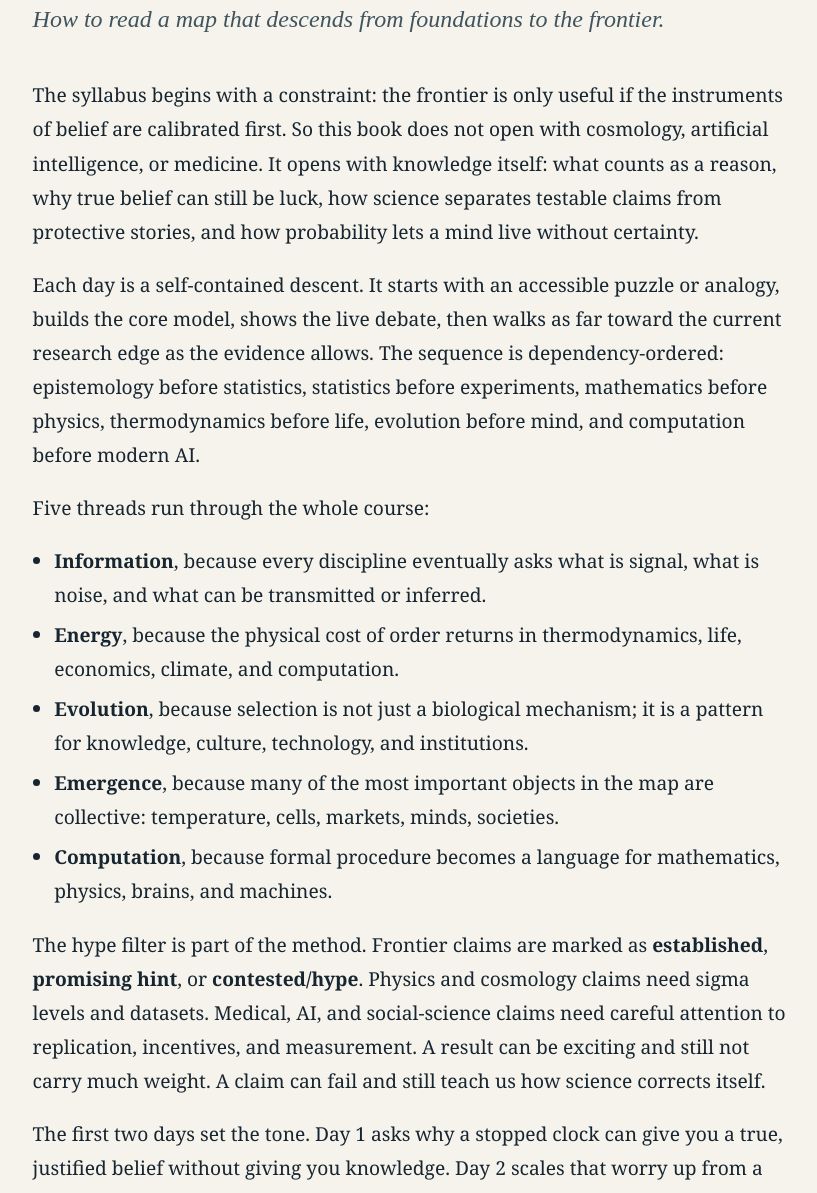
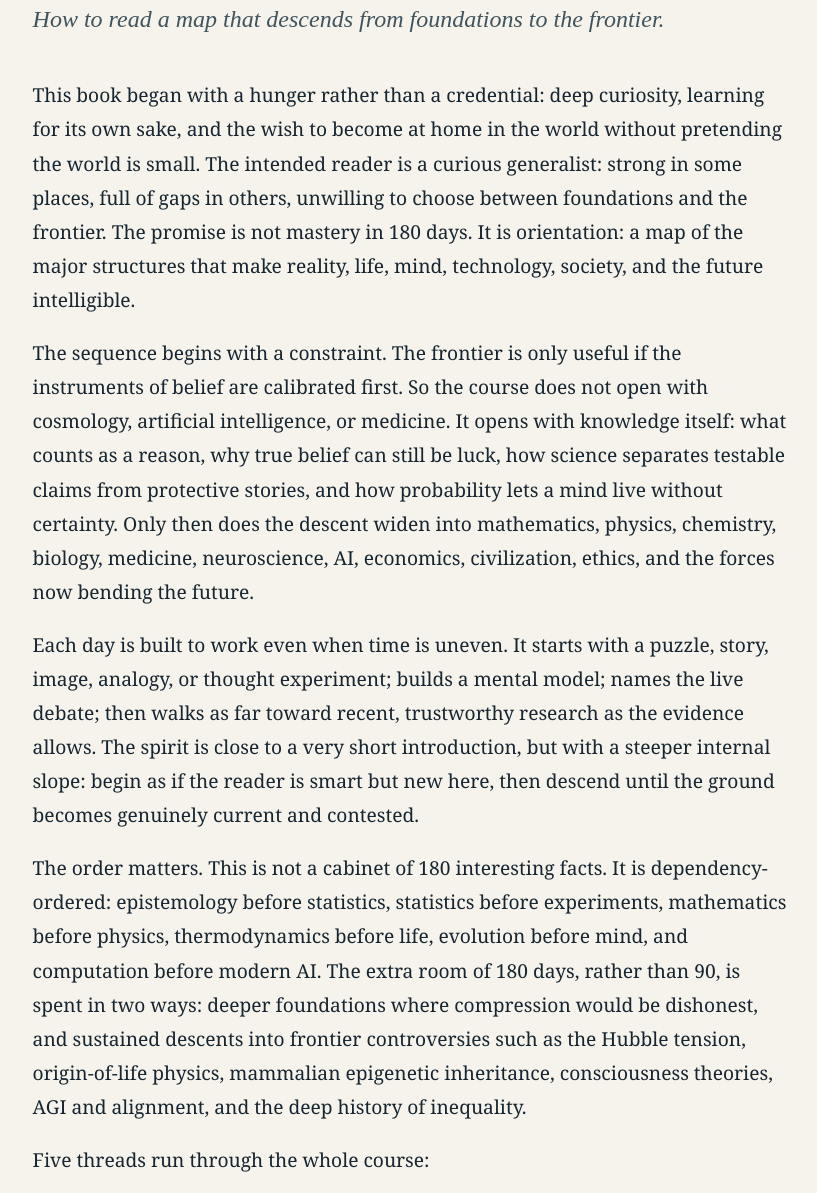
Before and after one commit to dotkrnl/180-descent, an Eleventy site: page src/pages/introduction.md in a window 1280 px wide. Shown: the part 196-1389 px from the top of the page, without its empty margins (229-1046 px from the left). Built offline with nearby package versions, Linux system fonts and the light colour scheme; Eleventy itself is replaced by a stand-in of ours; files that its build step writes are made by us from their sources; a web font is replaced by a local one.

Commit message:
docs: refine project introduction

```diff
--- a/src/pages/introduction.md
+++ b/src/pages/introduction.md
@@ -7,9 +7,13 @@ eyebrow: The 180-day map
 description: Introduction to The 180-Day Descent.
 ---
 
-The syllabus begins with a constraint: the frontier is only useful if the instruments of belief are calibrated first. So this book does not open with cosmology, artificial intelligence, or medicine. It opens with knowledge itself: what counts as a reason, why true belief can still be luck, how science separates testable claims from protective stories, and how probability lets a mind live without certainty.
+This book began with a hunger rather than a credential: deep curiosity, learning for its own sake, and the wish to become at home in the world without pretending the world is small. The intended reader is a curious generalist: strong in some places, full of gaps in others, unwilling to choose between foundations and the frontier. The promise is not mastery in 180 days. It is orientation: a map of the major structures that make reality, life, mind, technology, society, and the future intelligible.
 
-Each day is a self-contained descent. It starts with an accessible puzzle or analogy, builds the core model, shows the live debate, then walks as far toward the current research edge as the evidence allows. The sequence is dependency-ordered: epistemology before statistics, statistics before experiments, mathematics before physics, thermodynamics before life, evolution before mind, and computation before modern AI.
+The sequence begins with a constraint. The frontier is only useful if the instruments of belief are calibrated first. So the course does not open with cosmology, artificial intelligence, or medicine. It opens with knowledge itself: what counts as a reason, why true belief can still be luck, how science separates testable claims from protective stories, and how probability lets a mind live without certainty. Only then does the descent widen into mathematics, physics, chemistry, biology, medicine, neuroscience, AI, economics, civilization, ethics, and the forces now bending the future.
+
+Each day is built to work even when time is uneven. It starts with a puzzle, story, image, analogy, or thought experiment; builds a mental model; names the live debate; then walks as far toward recent, trustworthy research as the evidence allows. The spirit is close to a very short introduction, but with a steeper internal slope: begin as if the reader is smart but new here, then descend until the ground becomes genuinely current and contested.
+
+The order matters. This is not a cabinet of 180 interesting facts. It is dependency-ordered: epistemology before statistics, statistics before experiments, mathematics before physics, thermodynamics before life, evolution before mind, and computation before modern AI. The extra room of 180 days, rather than 90, is spent in two ways: deeper foundations where compression would be dishonest, and sustained descents into frontier controversies such as the Hubble tension, origin-of-life physics, mammalian epigenetic inheritance, consciousness theories, AGI and alignment, and the deep history of inequality.
 
 Five threads run through the whole course:
 
@@ -19,7 +23,7 @@ Five threads run through the whole course:
 - **Emergence**, because many of the most important objects in the map are collective: temperature, cells, markets, minds, societies.
 - **Computation**, because formal procedure becomes a language for mathematics, physics, brains, and machines.
 
-The hype filter is part of the method. Frontier claims are marked as **established**, **promising hint**, or **contested/hype**. Physics and cosmology claims need sigma levels and datasets. Medical, AI, and social-science claims need careful attention to replication, incentives, and measurement. A result can be exciting and still not carry much weight. A claim can fail and still teach us how science corrects itself.
+The hype filter is part of the method. Frontier claims are marked as **established**, **promising hint**, or **contested/hype**. Physics and cosmology claims need datasets and error bars. Medical, AI, and social-science claims need replication, incentives, measurement, and humility. A result can be exciting and still not carry much weight. A failed claim can still be useful if it teaches us how science corrects itself. Recent does not mean reliable; peer-reviewed does not mean settled; beautiful does not mean true.
 
 The first two days set the tone. Day 1 asks why a stopped clock can give you a true, justified belief without giving you knowledge. Day 2 scales that worry up from a single mind to science as an institution: if induction cannot prove the future will resemble the past, what makes scientific claims trustworthy at all?
 
```
